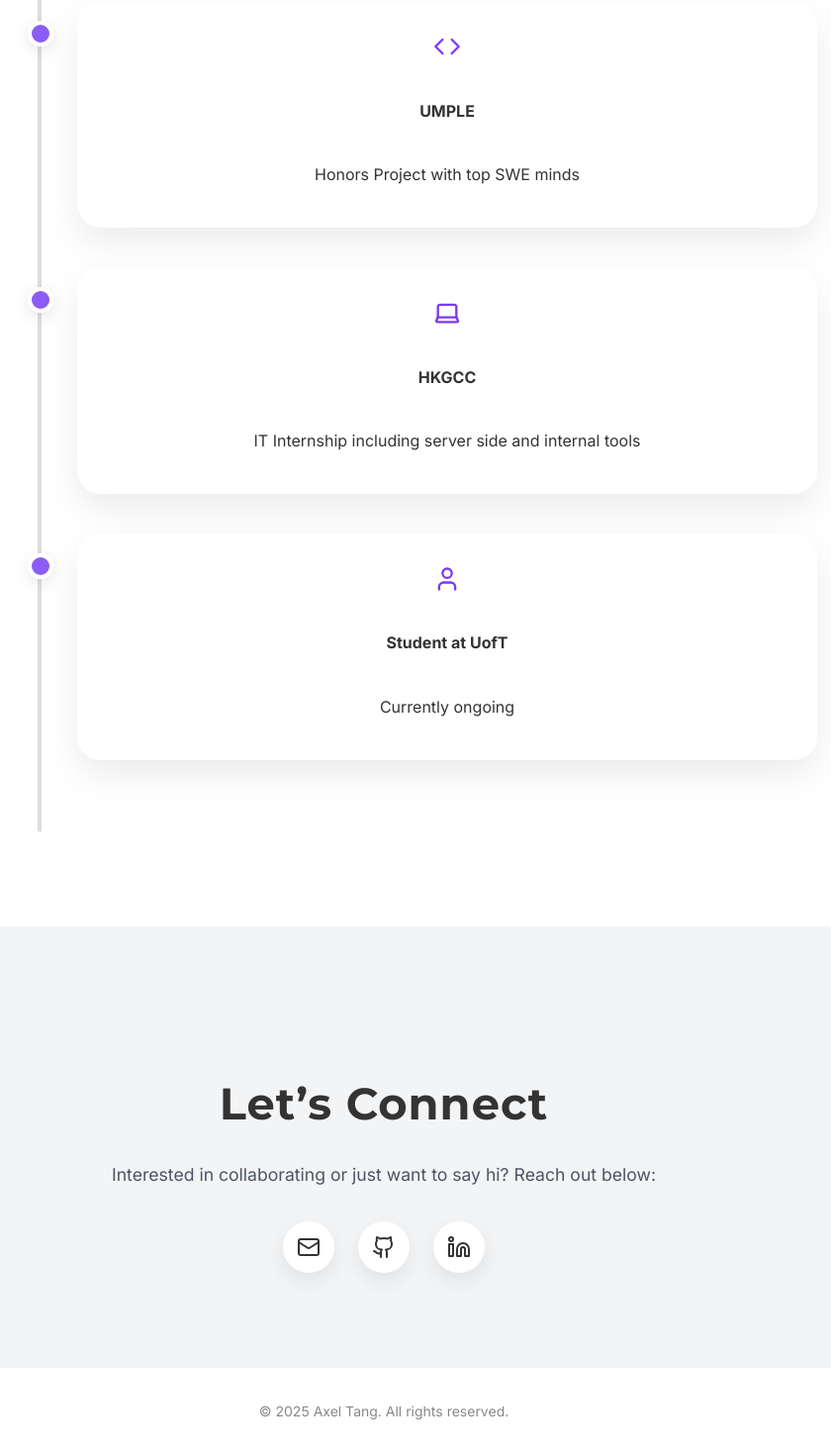
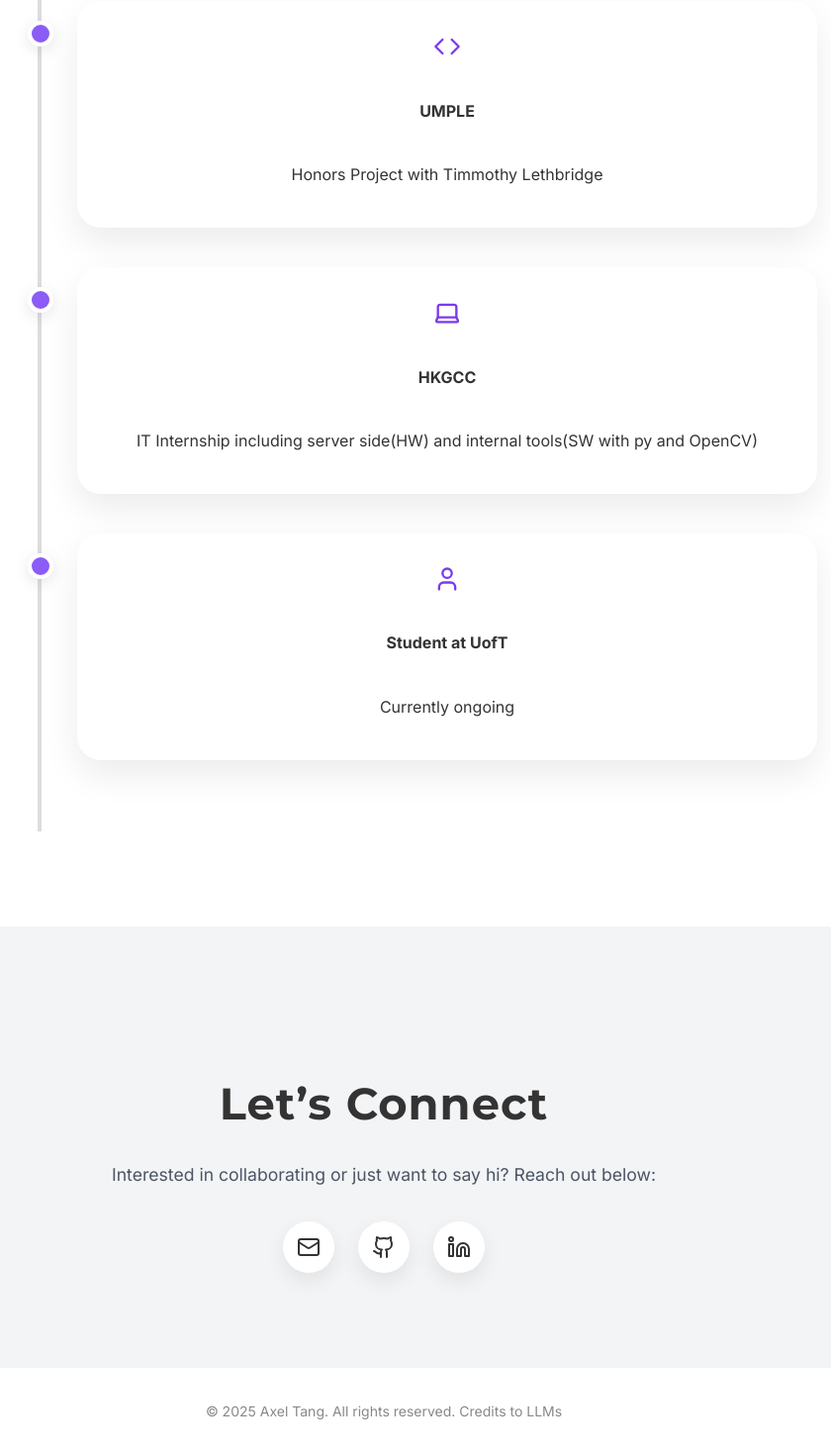
Before and after one commit to AxelTWC/axeltwc.github.io, a React (Create React App) app in the folder my-app/: page / in a window 1280 px wide. Shown: the part 3407-4877 px from the top of the page at 99% size, without its empty margins (252-1092 px from the left). Built offline with nearby package versions, Linux system fonts and the light colour scheme.

Commit message:
Update App.js

```diff
--- a/my-app/src/App.js
+++ b/my-app/src/App.js
@@ -120,7 +120,7 @@ export default function App() {
           <div className="timeline-content">
             <Code size={28} className="timeline-icon"/>
             <h4>UMPLE</h4>
-            <p>Honors Project with top SWE minds</p>
+            <p>Honors Project with Timmothy Lethbridge</p>
           </div>
         </div>
         <div className="timeline-item">
@@ -128,7 +128,7 @@ export default function App() {
           <div className="timeline-content">
             <Laptop size={28} className="timeline-icon"/>
             <h4>HKGCC</h4>
-            <p>IT Internship including server side and internal tools</p>
+            <p>IT Internship including server side(HW) and internal tools(SW with py and OpenCV) </p>
           </div>
         </div>
         <div className="timeline-item">
@@ -157,7 +157,7 @@ export default function App() {
       </section>
 
       {/* Footer */}
-      <footer className="footer">© {new Date().getFullYear()} Axel Tang. All rights reserved.</footer>
+      <footer className="footer">© {new Date().getFullYear()} Axel Tang. All rights reserved. Credits to LLMs</footer>
     </div>
   );
 }
```
